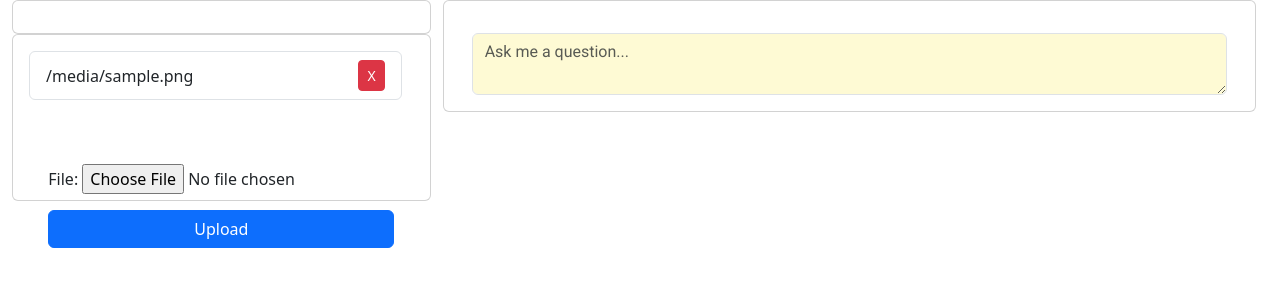
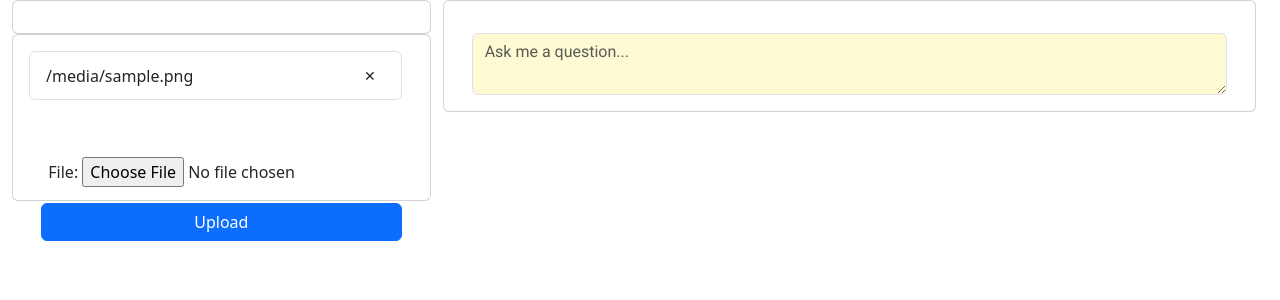
Before and after one commit to DaeyongK/Melodiqueue, a Django app: template Melodiqueue/api/templates/html/main.html in a window 1280 px wide. Shown: the top 300 px of the page. Run offline with Django 5.2, Linux system fonts and the light colour scheme; tables that the repository leaves empty hold one stand-in row (values such as "Sample post"); the template is opened without the code that fills it: values that come from a table or form of the project are taken from there, most other values are stand-ins (such as "Sample title", 1, 10 or a date in 2020); parts of the project's set-up code (start-up, migrations or seed data) failed here and were passed over.

Commit message:
Finished main page UI

```diff
--- a/Melodiqueue/api/templates/html/main.html
+++ b/Melodiqueue/api/templates/html/main.html
@@ -22,14 +22,18 @@
                         <div class="card-body d-flex align-items-center justify-content-center">
                             <div class="col-3">
                                 {% if user.is_authenticated %}
-                                    <img src=" {{ user.socialaccount_set.first.get_avatar_url }}" style="border-radius: 50%;">
+                                    <img class="maxbounds" src=" {{ user.socialaccount_set.first.get_avatar_url }}" style="border-radius: 25%; ">
                                 {% endif %}
                             </div>
                             <div class="col-1"></div>
-                            <div class="col-8 text-center">
+                            <div class="col-8 text-center maxbounds d-flex flex-column justify-content-center">
                                 {% if user.is_authenticated %}
-                                    <p class="gen-text mb-2">Welcome, {{ user.socialaccount_set.first.extra_data.given_name }}.</p>
-                                    <a class="btn btn-primary logoutbtn" href="logout">Logout</a>
+                                    <div class="h-50">
+                                        <p class="gen-text mb-2">Welcome, {{ user.socialaccount_set.first.extra_data.given_name }}.</p>
+                                    </div>
+                                    <div class="h-50">
+                                        <a class="btn btn-primary logoutbtn" href="logout">Logout</a>
+                                    </div>
                                 {% endif %}
                             </div>
                         </div>
@@ -38,12 +42,12 @@
                 <div class="row leftbottom-card">
                     <div class="card rounded">
                         <div class="card-body">
-                            <div class="row" style="height: 80%;">
-                                <ul id="file-list" class="list-group">
+                            <div class="row" style="height: 75%;">
+                                <ul class="list-group">
                                     {% for filename in file_list %}
                                         <li class="list-group-item d-flex justify-content-between align-items-center">
                                             {{ filename }}
-                                            <button class="btn btn-danger btn-sm" onclick="deleteFile('{{ filename }}')">X</button>
+                                            <button class="btn btn-sm conformedcolor" onclick="deleteFile('{{ filename }}')"><span>&#10005;</span></button>
                                         </li>
                                     {% endfor %}
                                 </ul>
@@ -51,13 +55,14 @@
                             <div class="row" style="height: 5%;"></div>
                             <div class="row" style="height: 15%;">
                                 <div class="col-12 d-flex align-items-center justify-content-center">
-                                    <form method="post" enctype="multipart/form-data">
+                                    <form method="post" enctype="multipart/form-data" class="w-100">
                                       {% csrf_token %}
                                       {{ form.as_p }}
                                       <button type="submit" class="btn btn-primary w-100 logoutbtn">Upload</button>
                                     </form>
                                 </div>
                             </div>
+                            <div class="row" style="height: 5%;"></div>
                         </div>
                     </div>
                 </div>
@@ -77,6 +82,7 @@
             </div>
         </div>
     </div>
+    <script src="https://code.jquery.com/jquery-3.6.4.min.js"></script>
     <script src="{% static 'js/main.js' %}"></script>
 </body>
 </html>
--- a/Melodiqueue/api/urls.py
+++ b/Melodiqueue/api/urls.py
@@ -5,4 +5,5 @@ urlpatterns = [
     path('main', views.main),
     path('logout', views.logout_view),
     path('generate_response/<str:user_input>/', views.generate_response, name='generate_response'),
+    path('delete_file/', views.delete_file, name='delete_file')
 ]
--- a/Melodiqueue/api/views.py
+++ b/Melodiqueue/api/views.py
@@ -45,6 +45,9 @@ def main(request):
 def delete_file(request):
     if request.method == 'POST':
         filename = request.POST.get('filename')
+        pdfname_collection = chroma_client.get_or_create_collection(name=request.session["id"]+"pdf")
+        collection = chroma_client.get_or_create_collection(name=request.session["id"], embedding_function=openai_embed_function)
+        delete_embeddings(pdfname_collection, collection, filename)
         return JsonResponse({'success': True})
     else:
         return JsonResponse({'success': False})
@@ -54,8 +57,6 @@ def logout_view(request):
     return redirect("/")
 
 def generate_response(request, user_input):
-    collection = chroma_client.get_or_create_collection(name=request.session["id"], embedding_function=openai_embed_function)
-    pdfname_collection = chroma_client.get_or_create_collection(name=request.session["id"]+"pdf")
     query = str(unquote(user_input))
     result = respond(chroma_client, request.session["id"], query)
     return JsonResponse({'result': result})
```
